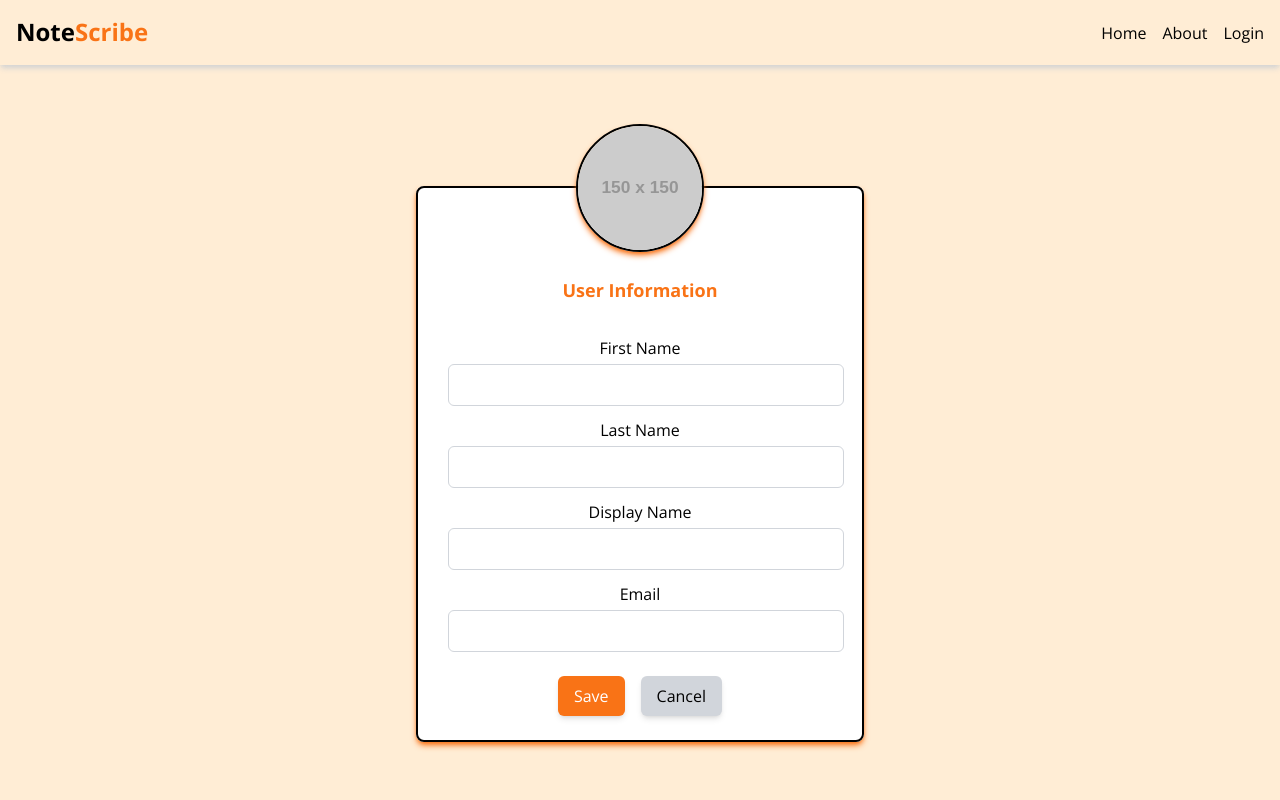
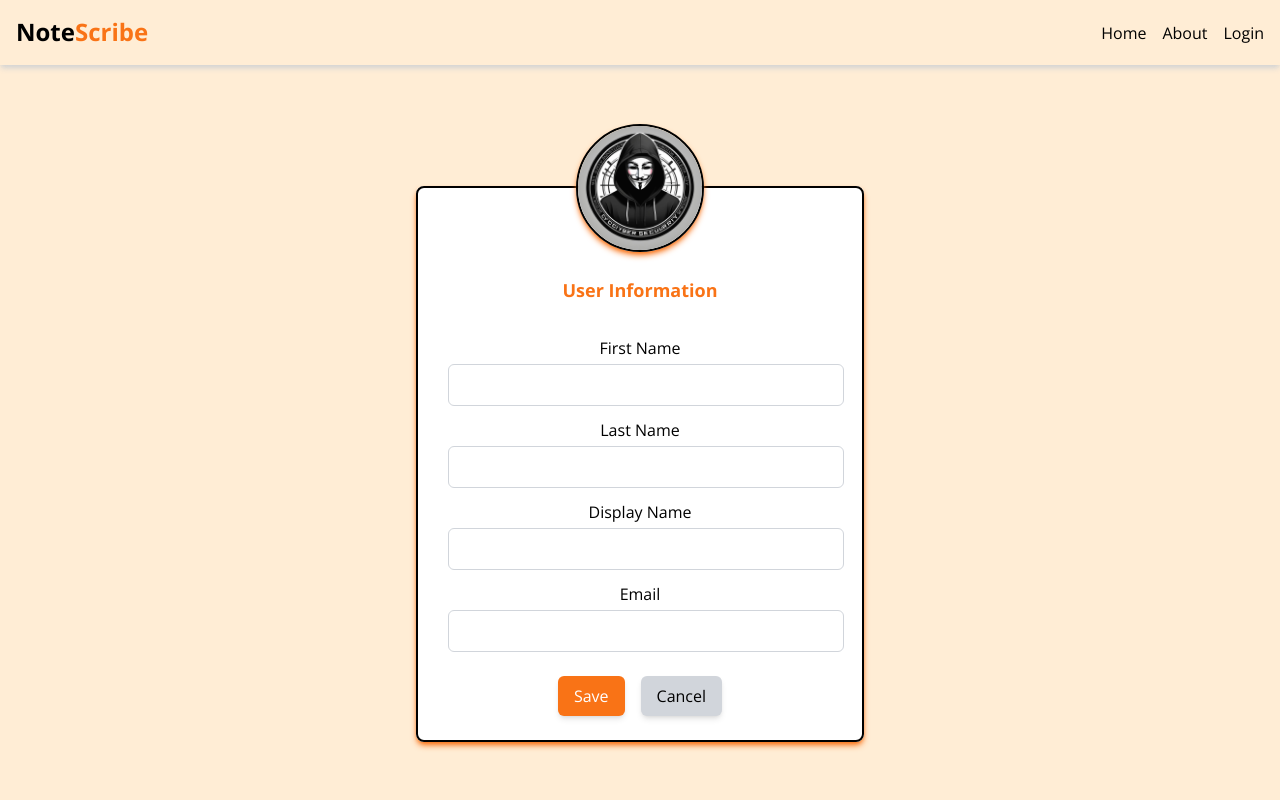
Before and after one commit to hphng/NoteScribe, a React (Vite) app in the folder frontend/: page /profile in a window 1280 px wide. Shown: the top 800 px of the page. Built offline with nearby package versions, Linux system fonts and the light colour scheme; no server answers.

Commit message:
change default image

```diff
--- a/frontend/src/components/Navbar.jsx
+++ b/frontend/src/components/Navbar.jsx
@@ -2,12 +2,11 @@ import React, { useState, useEffect, useContext } from 'react'
 import { Link } from 'react-router-dom'
 import { AuthContext } from '../contexts/AuthContext';
 import { Menu, MenuButton, MenuItem, MenuItems, MenuSeparator } from '@headlessui/react'
+import defaultImage from '../assets/default_avatar.jpg'
 
 const NavBar = () => {
   const [scroll, setScroll] = useState(false)
   const { user, loading } = useContext(AuthContext);
-
-  const defaultImage = "https://via.placeholder.com/150"
 
   useEffect(() => {
     const handleScroll = () => {
--- a/frontend/src/pages/Profile.jsx
+++ b/frontend/src/pages/Profile.jsx
@@ -1,10 +1,10 @@
 import React, { useContext } from 'react';
 import { AuthContext } from '../contexts/AuthContext';
 import { Description, Field, Fieldset, Input, Label, Legend, Select, Textarea } from '@headlessui/react'
+import defaultImage from '../assets/default_avatar.jpg'
 
 const Profile = () => {
     const { user } = useContext(AuthContext);
-    const defaultImage = "https://via.placeholder.com/150";
 
     const handleSave = () => {
         console.log('Saving user information...');
```
Also changed, not shown: frontend/src/assets/default_avatar.jpg (added).
